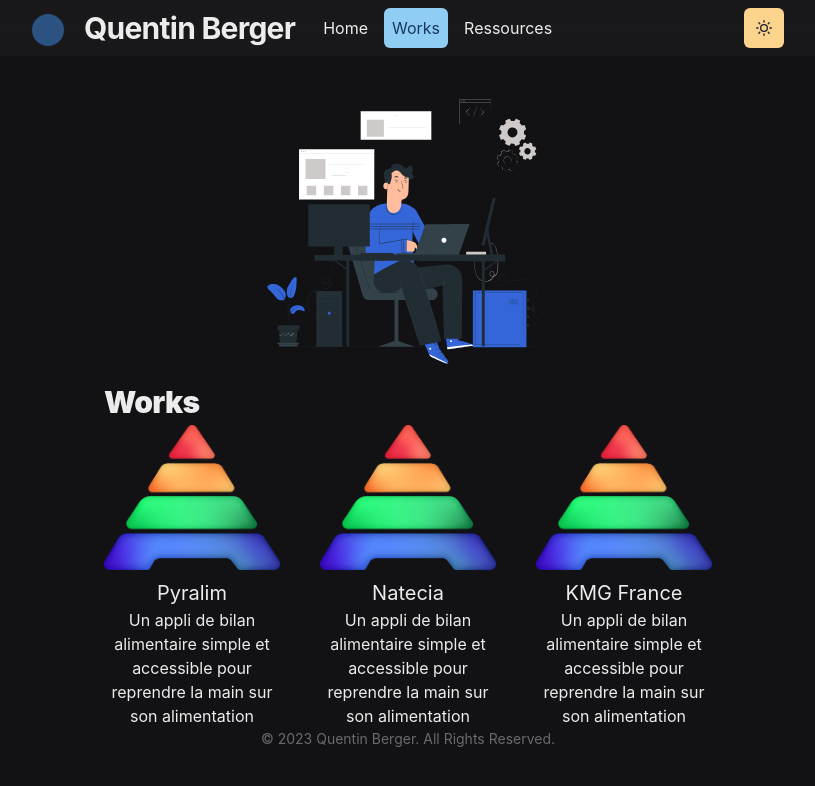
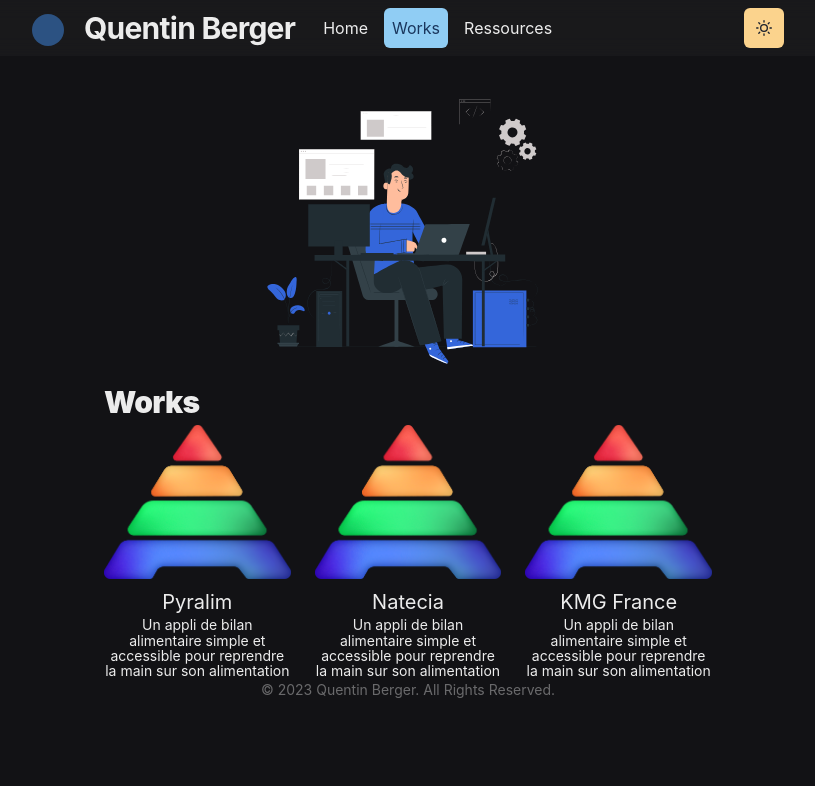
Before and after one commit to aCuriousDev/QB-Portfolio, a React (Vite) app: page /works in a window 1280 px wide. Shown: the top 786 px of the page, without its empty margins (232-1047 px from the left). Built offline with nearby package versions, Linux system fonts and the light colour scheme; some icons are missing.

Commit message:
smll layout change

```diff
--- a/src/components/WorkGridItem.jsx
+++ b/src/components/WorkGridItem.jsx
@@ -4,7 +4,7 @@ import { NavLink } from "react-router-dom";
 export const WorkGridItem = ({ children, id, title, thumbnail }) => {
   return (
     <Box w="100%" textAlign="center">
-      <LinkBox scroll="false" cursor="pointer">
+      <LinkBox as={NavLink} to={`/works/${id}`} cursor="pointer">
         <Image
           src={thumbnail}
           alt={title}
@@ -16,7 +16,9 @@ export const WorkGridItem = ({ children, id, title, thumbnail }) => {
             {title}
           </Text>
         </LinkOverlay>
-        <Text>{children}</Text>
+        <Text p={.2} fontSize={14} lineHeight={1.1} >
+          {children}
+        </Text>
       </LinkBox>
     </Box>
   );
--- a/src/components/layout/UiLayout.jsx
+++ b/src/components/layout/UiLayout.jsx
@@ -1,9 +1,9 @@
 import { AnimatePresence, motion } from "framer-motion";
 
 const variants = {
-  hidden: { opacity: 0, x: -100, y: 0 },
+  hidden: { opacity: 0, x: -60, y: 0 },
   enter: { opacity: 1, x: 0, y: 0 },
-  exit: { opacity: 0, x: -100, y: -0 },
+  exit: { opacity: 0, x: -60, y: -0 },
 };
 
 const UiLayout = ({ children }) => {
@@ -13,7 +13,7 @@ const UiLayout = ({ children }) => {
       animate="enter"
       exit="exit"
       variants={variants}
-      transition={{ duration: 1, type: "easeInOut" }}
+      transition={{ duration: 0.8, type: "spring" }}
       style={{ position: "relative" }}
     >
       {children}
--- a/src/pages/Works.jsx
+++ b/src/pages/Works.jsx
@@ -2,13 +2,13 @@ import { SimpleGrid } from "@chakra-ui/react";
 import { WorkGridItem } from "../components/WorkGridItem";
 
 // img thumb import
-import thumbPyralim from "/images/works/logo_pyralim.png";
+import  thumbPyralim from "/images/works/logo_pyralim.png";
 import Layout from "../components/layout/Article";
 
 export default function Works() {
   return (
     <Layout>
-      <SimpleGrid minChildWidth="120px" spacing="40px">
+      <SimpleGrid minChildWidth="120px" columns={[1, 1, 2]} gap={6}>
         <WorkGridItem id="Pyralim" title="Pyralim" thumbnail={thumbPyralim}>
           Un appli de bilan alimentaire simple et accessible pour reprendre la
           main sur son alimentation
```
